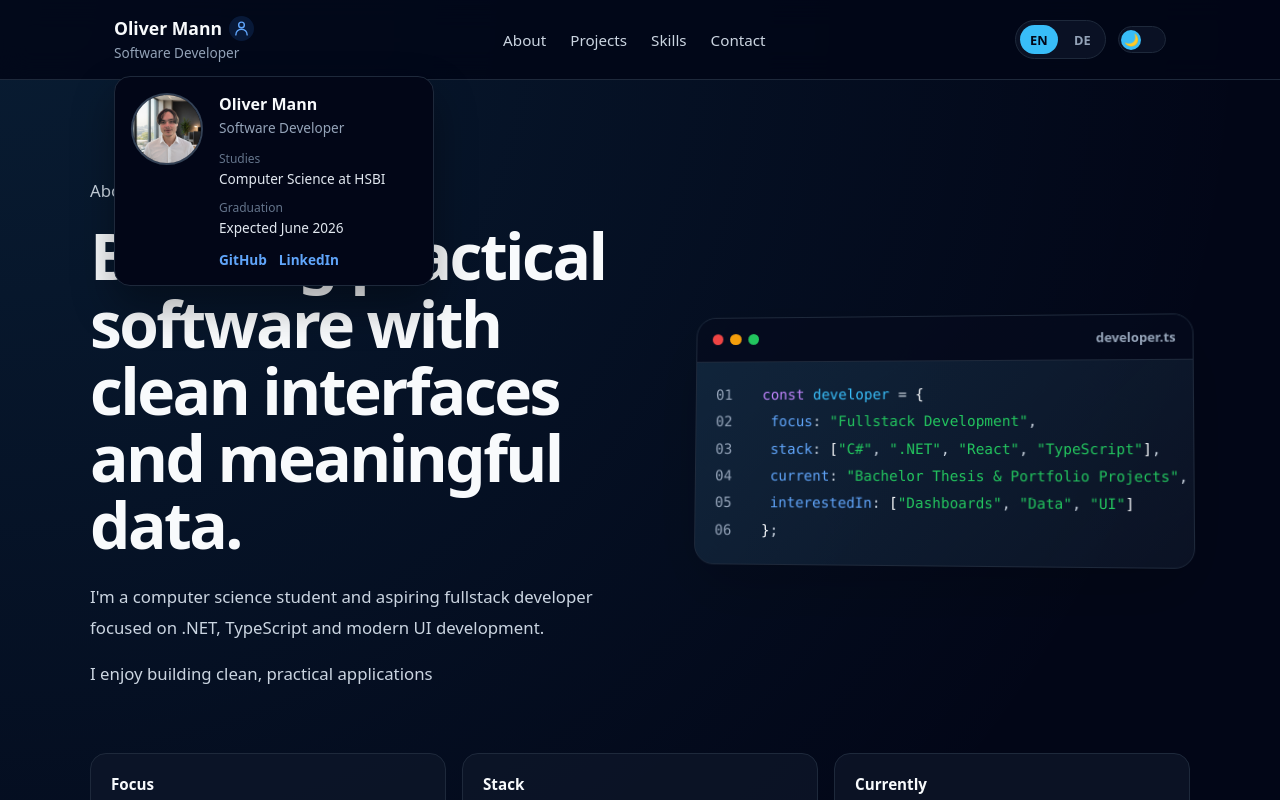
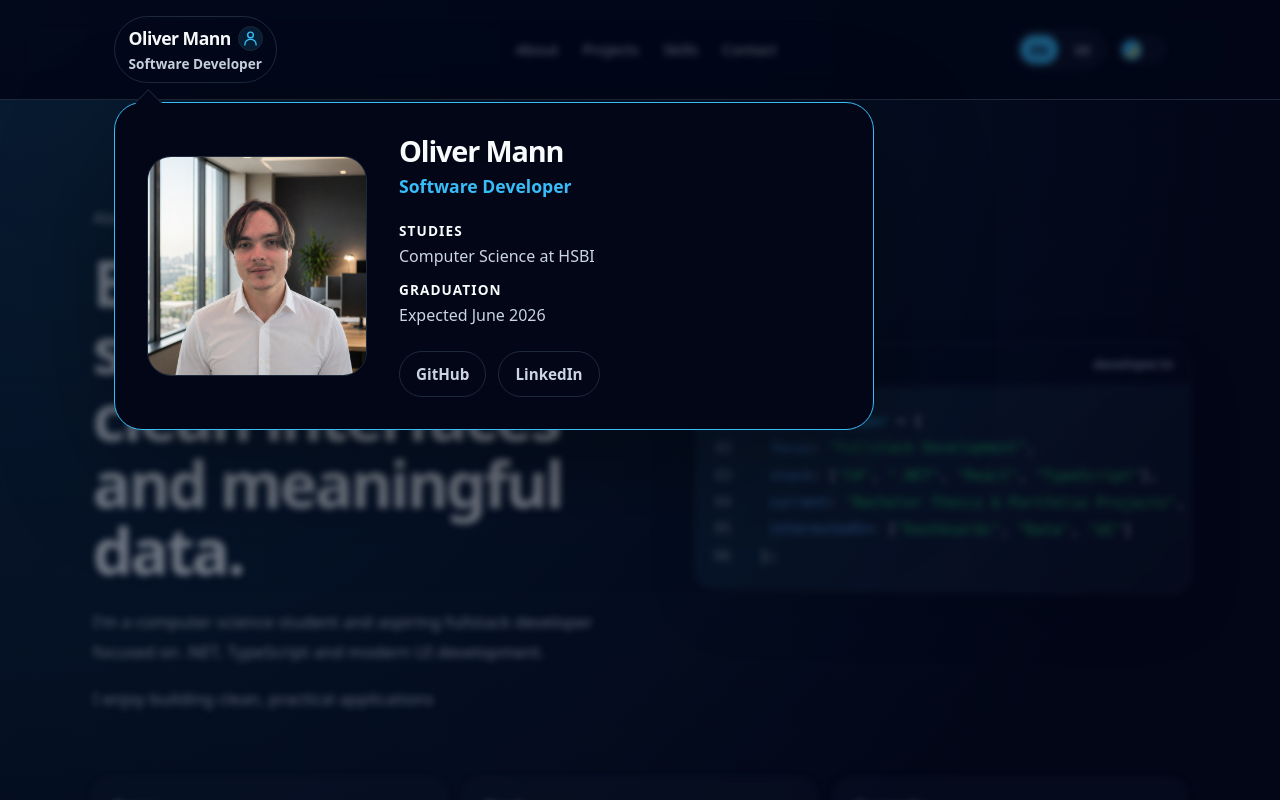
Before and after one commit to omann-dev/DevPortfolio, a React (Vite) app in the folder portfolio/: page / in a window 1280 px wide. Both pictures are taken after a click on the button "Open profile card". Shown: the top 800 px of the page. Built offline with nearby package versions, Linux system fonts and the light colour scheme.

Commit message:
Add Border around profile button

```diff
--- a/portfolio/src/components/ProfileHoverCard.css
+++ b/portfolio/src/components/ProfileHoverCard.css
@@ -2,6 +2,81 @@
   position: relative;
   display: inline-flex;
   align-items: center;
+}
+
+.profile-trigger {
+  border: 1px solid var(--border);
+  border-radius: 999px;
+  background: transparent;
+  color: inherit;
+  cursor: pointer;
+  padding: 0.55rem 0.85rem;
+  text-align: left;
+
+  display: inline-flex;
+  flex-direction: column;
+
+  transition:
+    border-color 0.2s ease,
+    background 0.2s ease,
+    transform 0.2s ease,
+    box-shadow 0.2s ease;
+}
+
+.profile-trigger:hover,
+.profile-trigger:focus-visible {
+  border-color: var(--accent);
+  background: color-mix(in srgb, var(--accent) 8%, transparent);
+  transform: translateY(-1px);
+  box-shadow: 0 0.75rem 2rem rgba(0, 0, 0, 0.12);
+  outline: none;
+}
+
+.profile-name-row {
+  display: flex;
+  align-items: center;
+  gap: 0.45rem;
+}
+
+.profile-name {
+  color: var(--text);
+  font-size: 1.1rem;
+  font-weight: 900;
+  letter-spacing: -0.03em;
+}
+
+.profile-availability-icon {
+  display: inline-flex;
+  align-items: center;
+  justify-content: center;
+
+  width: 1.55rem;
+  height: 1.55rem;
+  border: 1px solid var(--border);
+  border-radius: 999px;
+
+  color: var(--accent);
+  background: color-mix(in srgb, var(--accent) 12%, transparent);
+
+  transition:
+    transform 0.2s ease,
+    background 0.2s ease,
+    border-color 0.2s ease;
+}
+
+.profile-trigger:hover .profile-availability-icon,
+.profile-trigger:focus-visible .profile-availability-icon {
+  transform: translateY(-1px);
+  border-color: var(--accent);
+  background: color-mix(in srgb, var(--accent) 20%, transparent);
+}
+
+.profile-trigger-role {
+  display: block;
+  margin-top: 0.2rem;
+  color: var(--muted);
+  font-size: 0.85rem;
+  font-weight: 700;
 }
 
 /* BIG Profile Popover */
--- a/portfolio/src/components/ProfileHoverCard.tsx
+++ b/portfolio/src/components/ProfileHoverCard.tsx
@@ -1,3 +1,5 @@
+import "./ProfileHoverCard.css";
+
 type ProfileHoverCardProps = {
   name: string;
   role: string;
@@ -23,13 +25,13 @@ function ProfileHoverCard({
   links,
 }: ProfileHoverCardProps) {
   return (
-    <div className="profile-hover-wrapper">
+    <div className="profile-hover-card">
       <button className="profile-trigger" type="button" aria-label="Open profile card">
         <div className="profile-name-row">
           <span className="profile-name">{name}</span>
 
           <span
-            className="profile-icon"
+            className="profile-availability-icon"
             aria-label="Profile available"
             title="Profile available"
           >
@@ -50,27 +52,29 @@ function ProfileHoverCard({
           </span>
         </div>
 
-        <span className="profile-role">{role}</span>
+        <span className="profile-trigger-role">{role}</span>
       </button>
 
-      <div className="profile-card">
-        <img src={imageSrc} alt={name} className="profile-image" />
+      <div className="profile-popover">
+        <img className="profile-popover-image" src={imageSrc} alt={name} />
 
-        <div className="profile-card-content">
-          <h2>{name}</h2>
-          <p className="profile-card-role">{role}</p>
+        <div className="profile-popover-content">
+          <strong>{name}</strong>
+          <span className="profile-role">{role}</span>
 
-          <div className="profile-info">
-            <span>{studiesLabel}</span>
-            <p>{studies}</p>
+          <div className="profile-meta">
+            <p>
+              <span>{studiesLabel}</span>
+              {studies}
+            </p>
+
+            <p>
+              <span>{graduationLabel}</span>
+              {graduation}
+            </p>
           </div>
 
-          <div className="profile-info">
-            <span>{graduationLabel}</span>
-            <p>{graduation}</p>
-          </div>
-
-          <div className="profile-links">
+          <div className="profile-socials">
             <a href={links.github} target="_blank" rel="noreferrer">
               GitHub
             </a>
--- a/portfolio/src/index.css
+++ b/portfolio/src/index.css
@@ -490,138 +490,3 @@ nav ul,
   opacity: 0.45;
   transform: scale(0.995);
 }
-
-.profile-hover-wrapper {
-  position: relative;
-  display: inline-block;
-}
-
-.profile-trigger {
-  border: none;
-  background: transparent;
-  color: inherit;
-  cursor: pointer;
-  padding: 0;
-  text-align: left;
-}
-
-.profile-name-row {
-  display: flex;
-  align-items: center;
-  gap: 0.45rem;
-}
-
-.profile-name {
-  font-weight: 700;
-  font-size: 1.1rem;
-}
-
-.profile-icon {
-  display: inline-flex;
-  align-items: center;
-  justify-content: center;
-  width: 1.55rem;
-  height: 1.55rem;
-  border-radius: 999px;
-  background: rgba(59, 130, 246, 0.14);
-  color: #60a5fa;
-  transition: transform 0.2s ease, background 0.2s ease;
-}
-
-.profile-trigger:hover .profile-icon {
-  transform: translateY(-1px);
-  background: rgba(59, 130, 246, 0.22);
-}
-
-.profile-role {
-  display: block;
-  margin-top: 0.15rem;
-  font-size: 0.85rem;
-  color: #94a3b8;
-}
-
-.profile-card {
-  position: absolute;
-  top: calc(100% + 0.8rem);
-  left: 0;
-  z-index: 20;
-
-  width: 320px;
-  padding: 1rem;
-
-  display: flex;
-  gap: 1rem;
-
-  background: #020617;
-  border: 1px solid #1e293b;
-  border-radius: 1rem;
-  box-shadow: 0 20px 40px rgba(0, 0, 0, 0.35);
-
-  opacity: 0;
-  visibility: hidden;
-  transform: translateY(-0.4rem);
-  transition: opacity 0.2s ease, transform 0.2s ease, visibility 0.2s ease;
-}
-
-.profile-hover-wrapper:hover .profile-card,
-.profile-hover-wrapper:focus-within .profile-card {
-  opacity: 1;
-  visibility: visible;
-  transform: translateY(0);
-}
-
-.profile-image {
-  width: 72px;
-  height: 72px;
-  border-radius: 999px;
-  object-fit: cover;
-  border: 2px solid #334155;
-}
-
-.profile-card-content {
-  flex: 1;
-}
-
-.profile-card-content h2 {
-  margin: 0;
-  font-size: 1rem;
-}
-
-.profile-card-role {
-  margin: 0.2rem 0 0.8rem;
-  color: #94a3b8;
-  font-size: 0.85rem;
-}
-
-.profile-info {
-  margin-bottom: 0.65rem;
-}
-
-.profile-info span {
-  display: block;
-  font-size: 0.75rem;
-  color: #64748b;
-}
-
-.profile-info p {
-  margin: 0.15rem 0 0;
-  font-size: 0.85rem;
-  color: #e2e8f0;
-}
-
-.profile-links {
-  display: flex;
-  gap: 0.75rem;
-  margin-top: 0.8rem;
-}
-
-.profile-links a {
-  color: #60a5fa;
-  text-decoration: none;
-  font-size: 0.85rem;
-  font-weight: 600;
-}
-
-.profile-links a:hover {
-  text-decoration: underline;
-}
```
